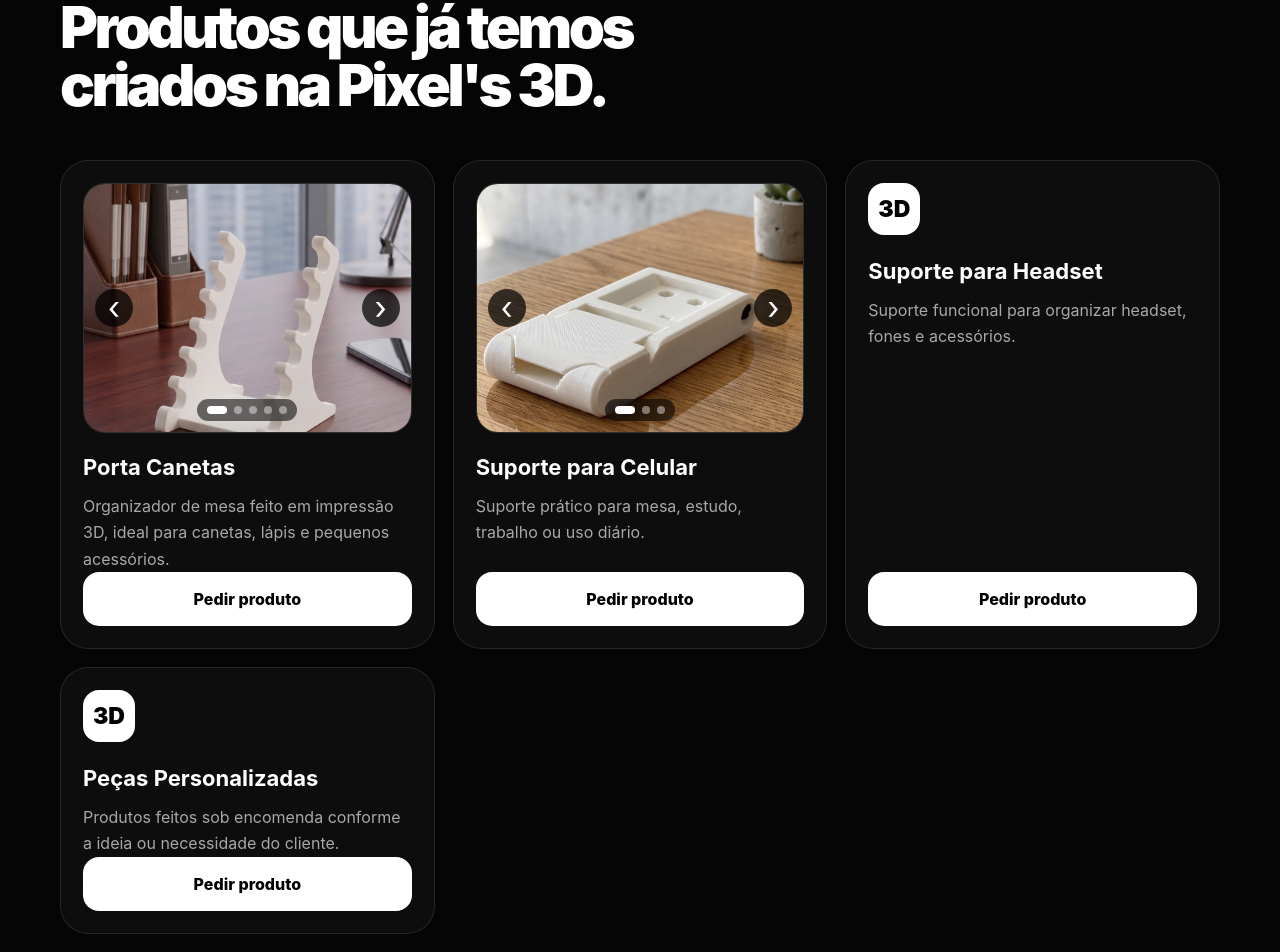
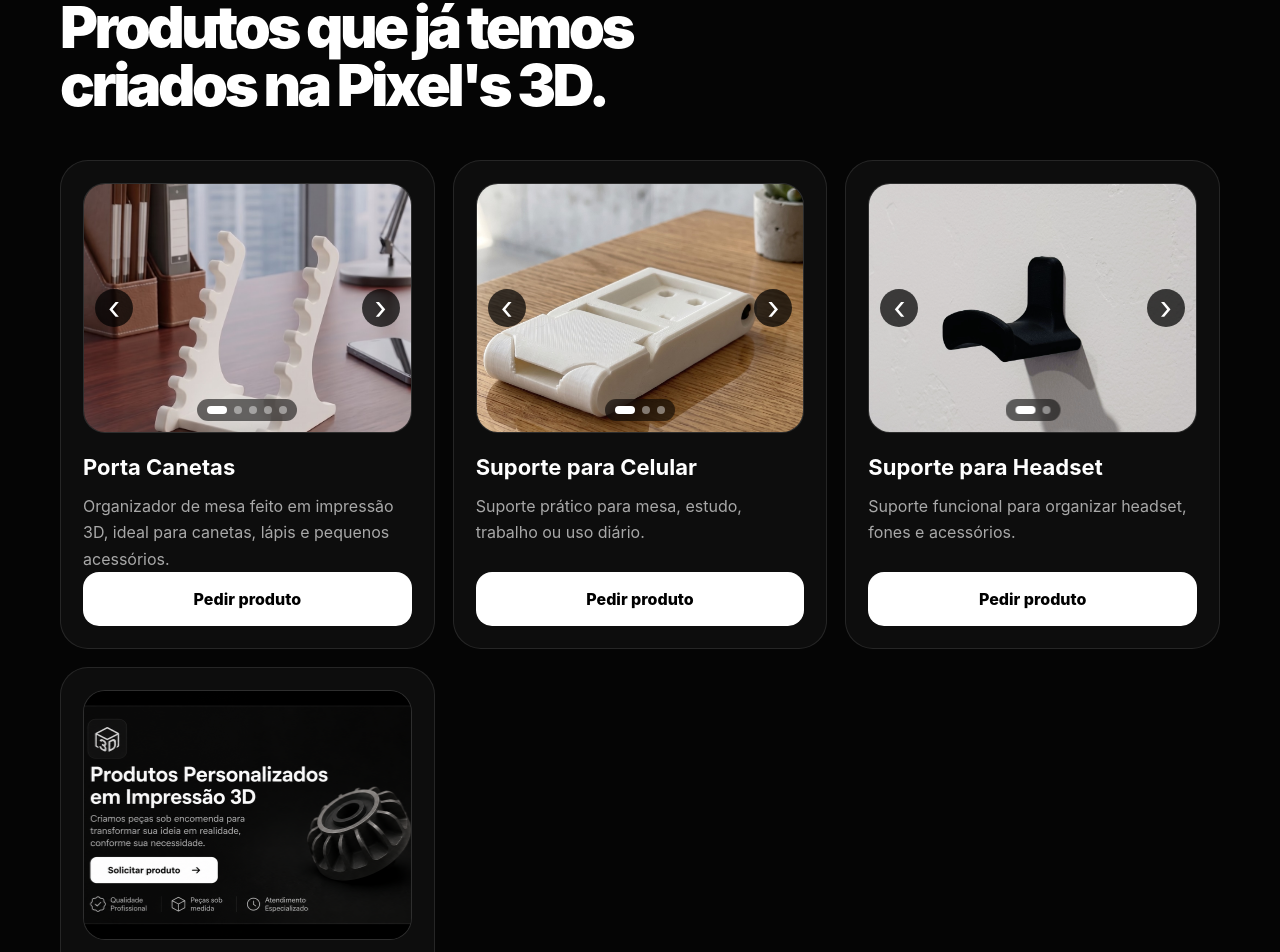
Before and after one commit to thairancorrea4-lab/pixels-3d-site, a React (Vite) app: page / in a window 1280 px wide. Shown: the part 2425-3377 px from the top of the page. Built offline with nearby package versions, Linux system fonts and the light colour scheme.

Commit message:
Update App.jsx

```diff
--- a/src/App.jsx
+++ b/src/App.jsx
@@ -39,12 +39,18 @@
   {
     nome: 'Suporte para Headset',
     descricao: 'Suporte funcional para organizar headset, fones e acessórios.',
-    imagens: [],
+    imagens: [
+      '/produtos/Suporte-headset1.png.png',
+      '/produtos/Suporte-headset2.png.png',
+    ],
   },
   {
     nome: 'Peças Personalizadas',
     descricao: 'Produtos feitos sob encomenda conforme a ideia ou necessidade do cliente.',
-    imagens: [],
+    imagens: [
+      '/produtos/Produtos-personalizados1.png.png',
+
+    ],
   },
 ];
 
```
